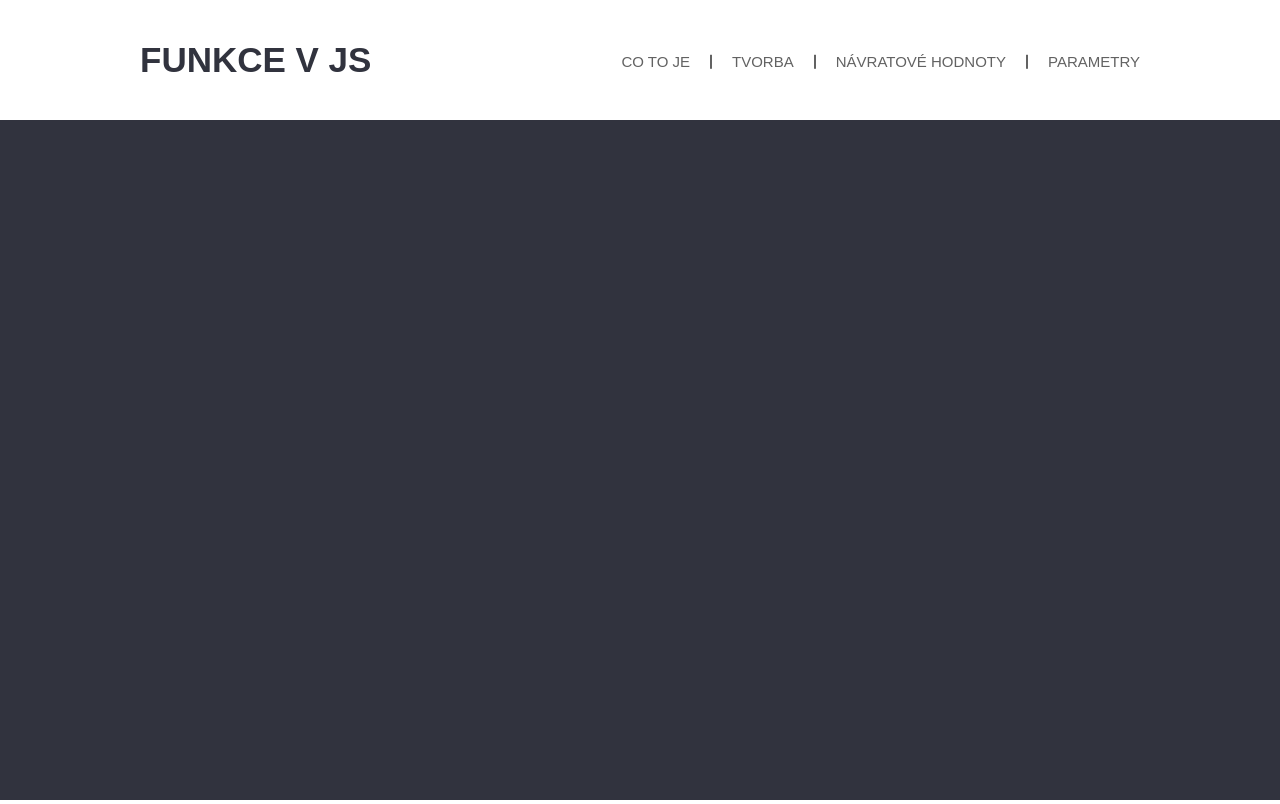
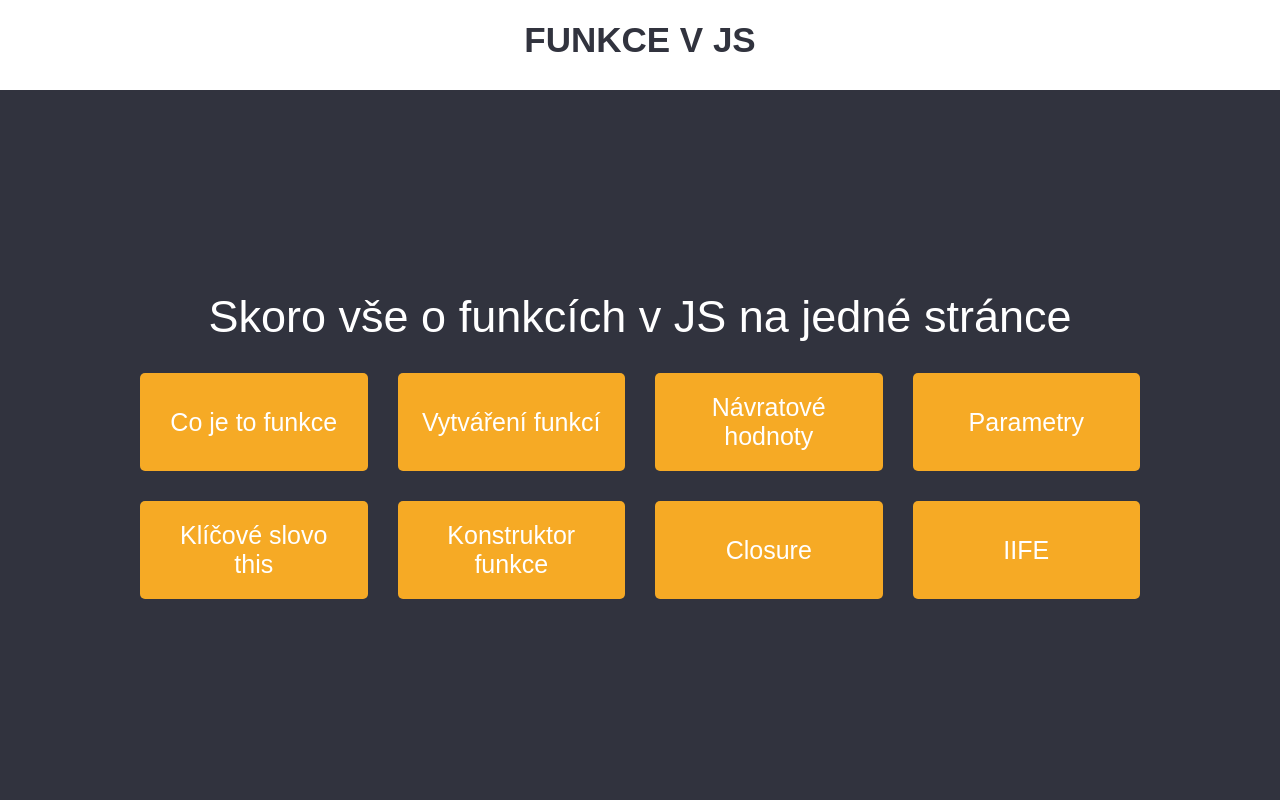
Before and after one commit to Jirkasa/funkce-v-js, a website: page index.html in a window 1280 px wide. Shown: the top 804 px of the page. Drawn offline with Linux system fonts and the light colour scheme; a web font is replaced by a local one.

Commit message:
finish content of page

```diff
--- a/index.html
+++ b/index.html
@@ -14,42 +14,28 @@
 </head>
 <body>
     <div class="page">
+        <header class="header">Funkce v JS</header>
         <section class="welcome-section">
-            <div class="welcome-section__header-side">
-                <header class="header">
-                    <div class="header__content">
-                        <div class="header__heading">Funkce v JS</div>
-                        <nav class="header__nav">
-                            <ul>
-                                <li class="header__nav-item">
-                                    <a href="#">co to je</a>
-                                </li>
-                                <li class="header__nav-item">
-                                    <a href="#">tvorba</a>
-                                </li>
-                                <li class="header__nav-item">
-                                    <a href="#">návratové hodnoty</a>
-                                </li>
-                                <li class="header__nav-item">
-                                    <a href="#">parametry</a>
-                                </li>
-                            </ul>
-                        </nav>
-                    </div>
-                </header>
-            </div>
-            <div class="welcome-section__content-side">
-                <div class="welcome-section__content">
-                    <!-- Vše o funkcích v JS na jedné stránce -->
+            <div class="welcome-section__content">
+                <h1 class="heading-primary u-margin-bottom-large u-center-text">Skoro vše o funkcích v JS na jedné stránce</h1>
+                <div class="welcome-section__links">
+                    <a href="#co-je-to-funkce" class="welcome-section__link"><span>Co je to funkce</span></a>
+                    <a href="#vytvareni-funkci" class="welcome-section__link"><span>Vytváření funkcí</span></a>
+                    <a href="#navratove-hodnoty" class="welcome-section__link"><span>Návratové hodnoty</span></a>
+                    <a href="#parametry" class="welcome-section__link"><span>Parametry</span></a>
+                    <a href="#klicove-slovo-this" class="welcome-section__link"><span>Klíčové slovo this</span></a>
+                    <a href="#konstruktor-funkce" class="welcome-section__link"><span>Konstruktor funkce</span></a>
+                    <a href="#closure" class="welcome-section__link"><span>Closure</span></a>
+                    <a href="#iife" class="welcome-section__link"><span>IIFE</span></a>
                 </div>
             </div>
         </section>
-        <section class="section section--white-bg">
+        <section id="co-je-to-funkce" class="section section--white-bg">
             <div class="section__content">
                 <h2 class="heading-secondary u-margin-bottom-medium">Co je to funkce</h2>
                 <div class="grid">
                     <div>
-                        <p class="paragraph u-margin-bottom-medium">Funkce je část kódu, kterou můžeme volat a použít na různých místech kódu. Pokud děláme stejnou věc na více místech našeho kódu, tak je pravděpodobně lepší si na to vytvořit funkci a tu potom volat, než pořád opisovat stejný kód.</p>
+                        <p class="paragraph u-margin-bottom-medium">Funkce je část kódu, kterou můžeme použít na různých místech kódu. Pokud děláme stejnou věc na více místech našeho kódu, tak je pravděpodobně lepší si na to vytvořit funkci a tu potom volat, než pořád opisovat stejný kód.</p>
                         <p class="paragraph">Funkci si můžeme vytvořit na cokoliv, třeba na výpočet obvodu kruhu nebo vypsání nějaké zprávy do konzole.</p>
                     </div>
                     <div>
@@ -67,10 +53,10 @@ pozdrav();</code></pre>
                 </div>
             </div>
         </section>
-        <section class="section section--grey-bg">
+        <section id="vytvareni-funkci" class="section section--grey-bg">
             <div class="section__content">
                 <h2 class="heading-secondary u-margin-bottom-medium">Vytváření funkcí</h2>
-                <p class="paragraph u-margin-bottom-medium">Funkci můžeme v JavaScriptu vytvořit třemi způsoby: deklarováním, přiřazením nebo přiřazením arrow funkce. Funkce jsou v JavaScriptu objekty, po jejich vytvoření je můžeme klidně předávat do jiných funkcí nebo jim dokonce přiřazovat vlastní vlastnosti.</p>
+                <p class="paragraph u-margin-bottom-medium">Funkci můžeme v JavaScriptu vytvořit třemi způsoby: deklarováním, přiřazením nebo přiřazením arrow funkce. Funkce jsou v JavaScriptu objekty, po jejich vytvoření je můžeme klidně předávat do jiných funkcí nebo jim dokonce přiřazovat vlastní vlastnosti. Každá funkce má vlastnost name, která uchovává její jméno.</p>
                 <div class="grid">
                     <div>
                         <h3 class="heading-tertiary u-margin-bottom-small">deklarováním</h3>
@@ -96,7 +82,7 @@ pozdrav();</code></pre>
                 </div>
             </div>
         </section>
-        <section class="section section--white-bg">
+        <section id="navratove-hodnoty" class="section section--white-bg">
             <div class="section__content">
                 <h2 class="heading-secondary u-margin-bottom-medium">Návratové hodnoty</h2>
                 <p class="paragraph u-margin-bottom-medium">Někdy můžeme chtít, aby nám naše funkce po dokončení své operace vrátila nějakou hodnotu. Tuto hodnotu bychom si potom například mohli uložit do nějaké proměnné. Hodnotu můžeme z funkce vrátit pomocí klíčového slova return za které napíšeme co chceme vrátit. Příkaz return zároveň ukončí provádění funkce, takže pokud za ním následuje ještě nějaký kód, tak už se neprovede. Příkaz return můžeme použít také bez vracení nějaké hodnoty když chceme z nějakého důvodu předčasně ukončit provádění funkce.</p>
@@ -110,7 +96,7 @@ const cislo1 = nahodneCislo();
 const cislo2 = nahodneCislo();</code></pre>
             </div>
         </section>
-        <section class="section section--grey-bg">
+        <section id="parametry" class="section section--grey-bg">
             <div class="section__content">
                 <h2 class="heading-secondary u-margin-bottom-medium">Parametry</h2>
                 <p class="paragraph u-margin-bottom-medium">Funkce může přijímat nějaké parametry (hodnoty), které jí při jejím volání předáváme. S těmito parametry může pracovat a ovlivnit tak svůj výsledek.</p>
@@ -163,7 +149,7 @@ const soucet = (...cisla) => {
 const cislo = soucet(3, 5, 2);</code></pre>
             </div>
         </section>
-        <section class="section section--white-bg">
+        <section id="klicove-slovo-this" class="section section--white-bg">
             <div class="section__content">
                 <h2 class="heading-secondary u-margin-bottom-medium">Klíčové slovo this</h2>
                 <p class="paragraph u-margin-bottom-small">V JavaScriptu existuje klíčové slovo this, které má různé hodnoty podle toho kde jej používáme. V tomto seznamu je popsáno čemu se v jakých případech klíčové slovo this rovná:</p>
@@ -239,7 +225,7 @@ vypisObjekt1('Klíčové slovo this:', 3);
 vypisObjekt2(3); // první parametr jsme si přednastavili při vytváření funkce</code></pre>
             </div>
         </section>
-        <section class="section section--grey-bg">
+        <section id="konstruktor-funkce" class="section section--grey-bg">
             <div class="section__content">
                 <h2 class="heading-secondary u-margin-bottom-medium">Konstruktor funkce</h2>
                 <p class="paragraph u-margin-bottom-medium">Konstruktor funkce je funkce, kterou jsme si vytvořili za účelem vytváření objektů. Je zaběhlá konvence psát první písmeno jména konstruktor funkce velkým písmenem, abychom tak označili že se jedná o konstruktor funkci. Arrow funkce nefungují jako konstruktor funkce, protože nedostávají vlastní this hodnotu.</p>
@@ -263,29 +249,29 @@ const pavel = new Osoba('Pavel', 2005);
                 <p class="paragraph">Konstruktor funkce se již v JavaScriptu moc nepoužívají protože od ES6 máme třídy, které jsou pro ně syntaktickým cukříkem. Pokud ale budeme třídy používat, myslím že je důležité chápat jak doopravdy vlastně fungují.</p>
             </div>
         </section>
-        <section class="section section--white-bg">
+        <section id="closure" class="section section--white-bg">
             <div class="section__content">
                 <h2 class="heading-secondary u-margin-bottom-medium">Closure</h2>
                 <p class="paragraph u-margin-bottom-medium">JavaScript má v sobě zabudovaný mechanismus, kterému se říká closure. Díky closure má funkce, která se nachází v jiné funkci vždy přístup k jejím proměnným i když tato funkce již skončila.</p>
-                <pre class="code-box"><code>const vytvoritPozdravFunkci = function(pozdrav) {
+                <pre class="code-box"><code>const vytvorPozdravFunkci = function(pozdrav) {
     // funkce vrátí novou funkci (poté skončí)
     return function(name) {
-        // i když funkce vytvořitPozdravFunkci již skončila, díky closure máme hodnotu proměnné pozdrav stále k dispozici
+        // i když funkce vytvorPozdravFunkci již skončila, díky closure máme hodnotu proměnné pozdrav stále k dispozici
         console.log(`${pozdrav} ${name}`);
     }
 }
 
-const pozdrav1 = vytvoritPozdravFunkci('Ahoj');
-const pozdrav2 = vytvoritPozdravFunkci('Čau');
+const pozdrav1 = vytvorPozdravFunkci('Ahoj');
+const pozdrav2 = vytvorPozdravFunkci('Čau');
 
-pozdrav1("Karle"); // vypíše Ahoj Karle
-pozdrav2("Pavle"); // vypíše: Čau Pavle</code></pre>
+pozdrav1("Karle"); // vypíše: "Ahoj Karle"
+pozdrav2("Pavle"); // vypíše: "Čau Pavle"</code></pre>
             </div>
         </section>
-        <section class="section section--grey-bg">
+        <section id="iife" class="section section--grey-bg">
             <div class="section__content">
                 <h2 class="heading-secondary u-margin-bottom-medium">IIFE</h2>
-                <p class="paragraph u-margin-bottom-medium">Immidiately Invoked Function Expression (IIFE) je funkce, která se spustí hned jak ji deklarujeme. IIFE se používá k obalení kódu když vytváříme například nějakou knihovnu. Nechceme aby nám někdo kdo s knihovnou bude pracovat například přepsal nějaké proměnné. Pokud je obalíme do IIFE funkce, tak k nim nebude mít přístup.</p>
+                <p class="paragraph u-margin-bottom-medium">Immidiately Invoked Function Expression (IIFE) je funkce, která se spustí hned jak ji deklarujeme. IIFE se používá k obalení kódu když vytváříme například nějakou knihovnu. Nechceme aby nám někdo kdo s knihovnou bude pracovat například přepsal nějaké proměnné. Pokud je obalíme do IIFE funkce, tak k nim nebude mít přístup a nebude je moci přepsat. Jak IIFE vytvořit ukazuje následující ukázka. Funguje to díky closure.</p>
                 <pre class="code-box u-margin-bottom-medium"><code>
 const pocitadlo = (function() {
     let pocet = 0;
@@ -305,7 +291,7 @@ const pocitadlo = (function() {
 // proměnnou pocet ale můžeme měnit pomocí metod v objektu pocitadlo, který IIFE funkce vrátila
 pocitadlo.zvys();
 pocitadlo.vypis();</code></pre>
-                <p class="paragraph">IIFE funkce se v JavaScriptu už tolik nepoužívají, ale můžeme se s nimi setkat u některých starších knihoven. Od ES6 máme k dispozici moduly.</p>
+                <p class="paragraph">IIFE funkce se v JavaScriptu už tolik nepoužívají, ale můžeme se s nimi setkat u některých knihoven. Od ES6 máme k dispozici moduly.</p>
             </div>
         </section>
         <footer class="footer">
--- /dev/null
+++ b/less/abstracts/functions.less
@@ -0,0 +1,3 @@
+#pxToEm(@pixels) {
+    @result: unit((@pixels / 16), em);
+}
--- a/less/abstracts/variables.less
+++ b/less/abstracts/variables.less
@@ -1,6 +1,8 @@
 @colors: {
-    primary: #00aeff;
+    primary: #f6aa25;
+    background: #868076;
     secondary: #31333e;
+
 
     text: #626262;
 
@@ -11,3 +13,4 @@
 }
 
 @grid-width: 100rem;
+@max-page-width: 150rem;
--- a/less/base/base.less
+++ b/less/base/base.less
@@ -6,10 +6,23 @@
 
 html {
     font-size: 62.5%; // 1rem = 10px
+
+    #respond-tab-land(
+        {
+            font-size: 56.25%; // 1rem = 9px
+        }
+    );
+    #respond-big-desktop(
+        {
+            font-size: 68.75%; // 1rem = 11px
+        }
+    );
+
+    scroll-behavior: smooth;
 }
 
 body {
     box-sizing: border-box;
 
-    background-color: red;
+    background-color: @colors[background];
 }
--- a/less/base/typography.less
+++ b/less/base/typography.less
@@ -2,6 +2,13 @@
 
 body {
     font-family: 'PT Sans', sans-serif;
+}
+
+.heading-primary {
+    font-size: 4.5rem;
+    font-weight: normal;
+
+    color: @colors[white];
 }
 
 .heading-secondary {
--- a/less/base/utilities.less
+++ b/less/base/utilities.less
@@ -1,3 +1,5 @@
 .u-margin-bottom-small { margin-bottom: 1rem !important; }
 .u-margin-bottom-medium { margin-bottom: 2rem !important; }
 .u-margin-bottom-large { margin-bottom: 3rem !important; }
+
+.u-center-text { text-align: center; }
--- a/less/layout/header.less
+++ b/less/layout/header.less
@@ -1,70 +1,15 @@
 .header {
-    height: 12rem;
+    height: 9rem;
 
     background-color: @colors[white];
 
-    &__content {
-        height: 100%;
-        width: 100%;
-        max-width: @grid-width;
-        margin: 0 auto;
+    font-size: 3.5rem;
+    font-weight: 700;
 
-        display: flex;
-        justify-content: space-between;
-        align-items: flex-end;
+    color: @colors[secondary];
+    text-transform: uppercase;
 
-        padding-bottom: 4rem;
-    }
+    text-align: center;
 
-    &__heading {
-        font-size: 3.5rem;
-        font-weight: 700;
-
-        color: @colors[secondary];
-        text-transform: uppercase;
-    }
-
-    &__nav {
-        ul {
-            list-style: none;
-            display: flex;
-
-            padding-bottom: 1rem;
-        }
-    }
-
-    &__nav-item {
-        &:not(:last-child) {
-            padding-right: 4.2rem;
-
-            position: relative;
-
-            &::after {
-                content: "";
-                position: absolute;
-                top: 50%;
-                right: 2rem;
-                transform: translateY(-50%);
-
-                height: 85%;
-                width: .2rem;
-
-                background-color: @colors[text];
-            }
-        }
-
-        a {
-            &:link, &:visited {
-                font-size: 1.5rem;
-
-                color: @colors[text];
-                text-transform: uppercase;
-                text-decoration: none;
-            }
-
-            &:hover {
-                color: @colors[primary];
-            }
-        }
-    }
+    padding-top: 2rem;
 }
--- /dev/null
+++ b/less/layout/page.less
@@ -0,0 +1,14 @@
+.page {
+    max-width: @max-page-width;
+    margin: 0 auto;
+
+    @media (min-width: #pxToEm(1560)[]) {
+        margin: 3rem auto;
+    }
+    @media (min-width: #pxToEm(1580)[]) {
+        margin: 4rem auto;
+    }
+    @media (min-width: #pxToEm(1610)[]) {
+        margin: 5rem auto;
+    }
+}
--- a/less/main.less
+++ b/less/main.less
@@ -1,3 +1,4 @@
+@import "abstracts/functions";
 @import "abstracts/mixins";
 @import "abstracts/variables";
 
@@ -9,6 +10,7 @@
 @import "layout/header";
 @import "layout/footer";
 @import "layout/grid";
+@import "layout/page";
 
 @import "components/code-box";
 
--- a/less/pages/home.less
+++ b/less/pages/home.less
@@ -2,22 +2,58 @@
     display: flex;
     flex-direction: column;
 
-    height: 100vh;
+    height: ~"calc(100vh - 9rem)";
+    max-height: 100rem;
 
-    &__header-side {
-        height: 12rem;
-        flex: 0 0;
-    }
+    background-color: @colors[secondary];
 
-    &__content-side {
-        background-color: @colors[secondary];
-        flex: 1;
-    }
+    padding: 9rem 3rem;
 
     &__content {
         width: 100%;
         max-width: @grid-width;
         margin: 0 auto;
+
+        height: 100%;
+
+        display: flex;
+        flex-direction: column;
+        justify-content: center;
+    }
+
+    &__links {
+        display: grid;
+        grid-template-columns: repeat(4, 1fr);
+        gap: 3rem;
+        align-content: center;
+    }
+
+    &__link {
+        &:link, &:visited {
+            background-color: @colors[primary];
+
+            font-size: 2.5rem;
+
+            color: @colors[white];
+            text-decoration: none;
+            border-radius: .5rem;
+
+            padding: 2rem;
+
+            display: flex;
+            justify-content: center;
+            align-items: center;
+            text-align: center;
+        }
+
+        &:hover {
+            background-color: darken(@colors[primary], 8%);
+        }
+
+        &:active {
+            background-color: darken(@colors[primary], 15%);
+            color: darken(@colors[white], 5%);
+        }
     }
 }
 
```
Also changed, not shown: less/abstracts/mixins.less (+31 -0 lines), less/base/highlightjs.less (+24 -2 lines), media/css/style.css.
